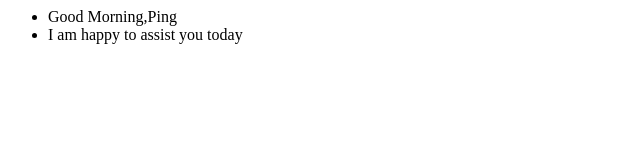
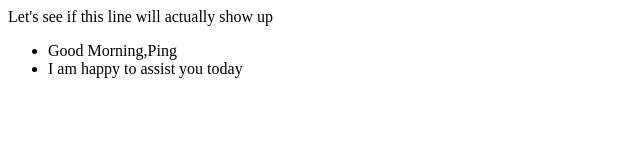
Before and after one commit to piiingg/goodmorning, a plain HTML site: page index.html in a window 1280 px wide. Shown: the whole page, without its empty margins (0-640 px from the left). Drawn offline with Linux system fonts and the light colour scheme.

Commit message:
add a new line in body

```diff
--- a/index.html
+++ b/index.html
@@ -1,6 +1,8 @@
 <html>
+<head>
+</head>
   <body>
-
+  Let's see if this line will actually show up
       <div>
         <ul>
           <li>Good Morning,Ping</li>
```
